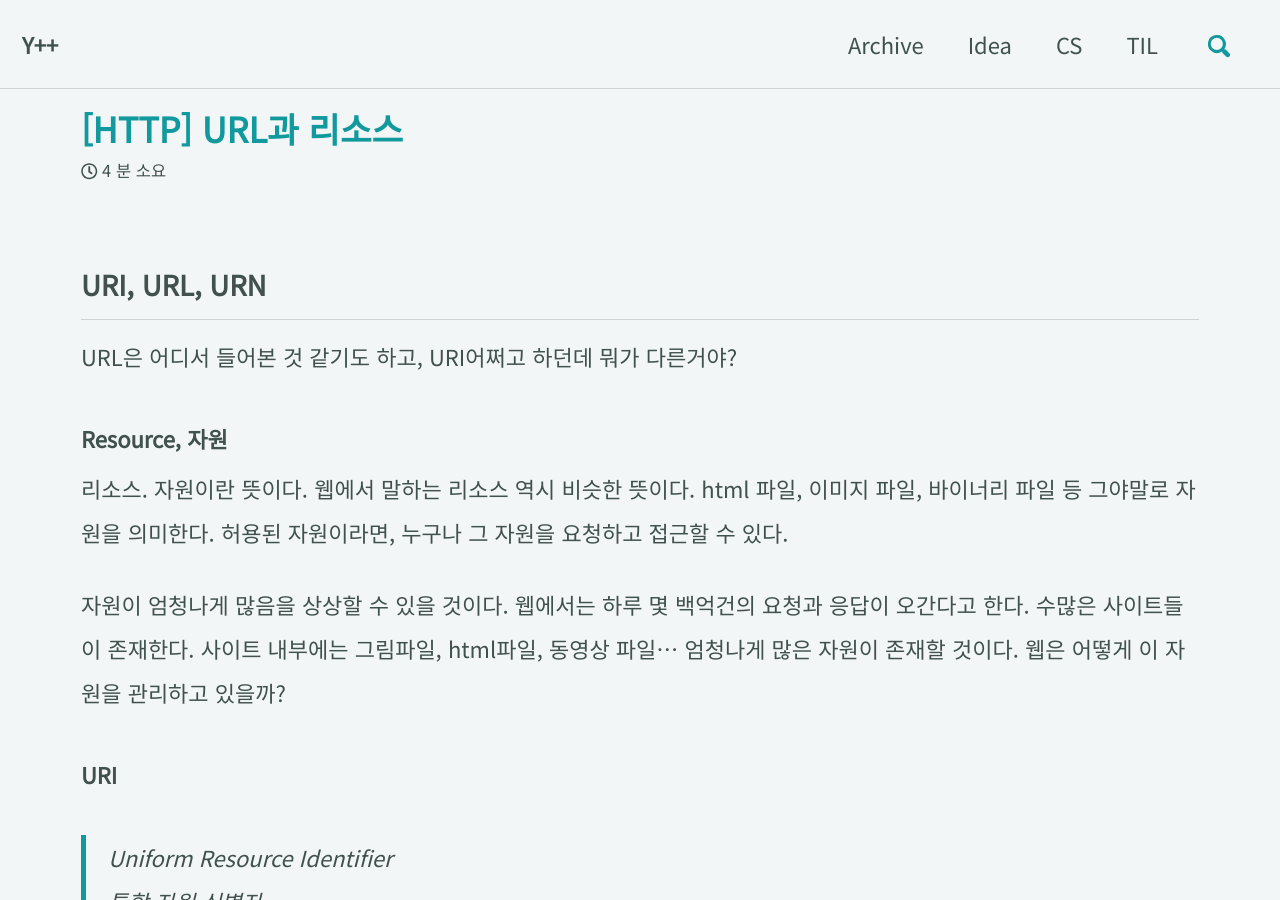
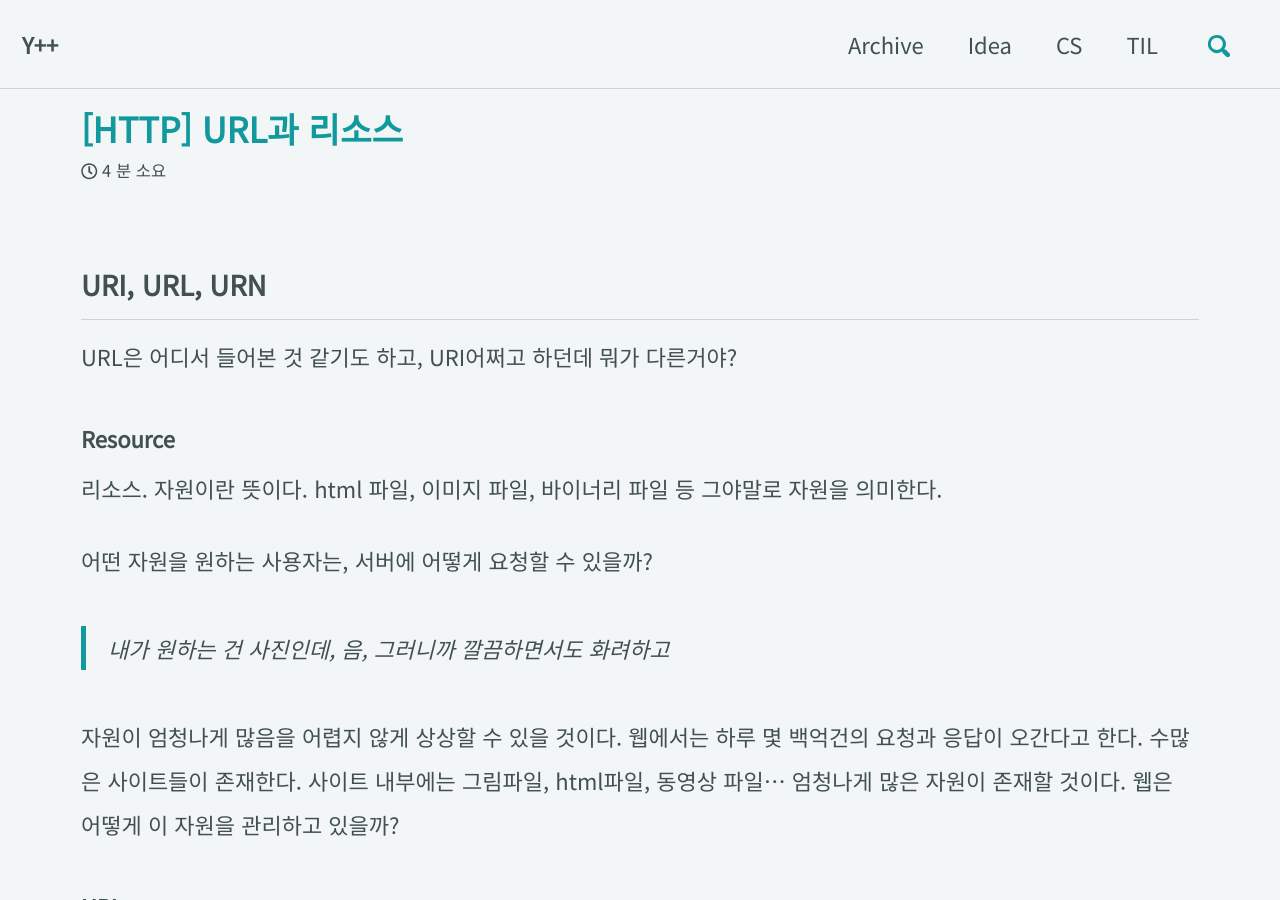
Before and after one commit to andole87/andole87.github.io, a Jekyll site: the page built from _posts/2019-07-11-http-url.md, in a window 1280 px wide and 900 px high. Built offline with Jekyll 4.4.1, drawn with Linux system fonts in a browser that asks for light colours; cached includes are drawn as plain includes; comment, search, counter and statistics services are not loaded; some of the changed text lies outside the part shown.

Commit message:
edit post

````diff
--- a/_posts/2019-07-11-http-url.md
+++ b/_posts/2019-07-11-http-url.md
@@ -10,11 +10,17 @@ comments: true
 
 URL은 어디서 들어본 것 같기도 하고, URI어쩌고 하던데 뭐가 다른거야?
 
-### Resource, 자원
+### Resource
 
-리소스. 자원이란 뜻이다. 웹에서 말하는 리소스 역시 비슷한 뜻이다. html 파일, 이미지 파일, 바이너리 파일 등 그야말로 자원을 의미한다. 허용된 자원이라면, 누구나 그 자원을 요청하고 접근할 수 있다.
+리소스. 자원이란 뜻이다. html 파일, 이미지 파일, 바이너리 파일 등 그야말로 자원을 의미한다.
 
-자원이 엄청나게 많음을 상상할 수 있을 것이다. 웹에서는 하루 몇 백억건의 요청과 응답이 오간다고 한다. 수많은 사이트들이 존재한다. 사이트 내부에는 그림파일, html파일, 동영상 파일… 엄청나게 많은 자원이 존재할 것이다. 웹은 어떻게 이 자원을 관리하고 있을까?
+어떤 자원을 원하는 사용자는, 서버에 어떻게 요청할 수 있을까?
+
+> 내가 원하는 건 사진인데, 음, 그러니까 깔끔하면서도 화려하고
+
+
+
+자원이 엄청나게 많음을 어렵지 않게 상상할 수 있을 것이다. 웹에서는 하루 몇 백억건의 요청과 응답이 오간다고 한다. 수많은 사이트들이 존재한다. 사이트 내부에는 그림파일, html파일, 동영상 파일… 엄청나게 많은 자원이 존재할 것이다. 웹은 어떻게 이 자원을 관리하고 있을까?
 
 ### URI
 
@@ -67,20 +73,9 @@ https://naver.com/woowa/course/level/1/andole/image.png
 
 **반드시** 순서를 지켜야 한다.
 
-- 스킴 : 어떤 프로토콜을 사용하는가? http, https, ftp, rtsp, file … 등등이 올 수 있다. 이어서 나오는 자원 정보가 어떤 프로토콜로 접근하는지 정의한다.
-- 사용자 이름, 비밀번호 :
-- 호스트 :
-- 포트 :
-- 경로 :
-- 파라미터 :
-
-- 질의(쿼리스트링) :
-
-
-
 | 구분                  |                                                              |
 | --------------------- | ------------------------------------------------------------ |
-| 스킴                  | 어떤 프로토콜을 사용하는가? http, https, ftp, rtsp, file … 등등이 올 수 있다. 이어서 나오는 자원 정보가 어떤 프로토콜로 접근하는지 정의한다. |
+| 스킴                  | 어떤 프로토콜을 사용하는가? `http`, `https`,`ftp`, `rtsp`, `file` … 등등이 올 수 있다. 이어서 나오는 자원 정보가 어떤 프로토콜로 접근하는지 정의한다. |
 | 사용자 이름, 비밀번호 | 공용 자원이 아닌 경우, 몇몇 프로토콜은 계정과 비밀번호를 요구하기도 한다. 예)FTP |
 | 호스트                | **서버** 를 뜻한다. naver.com, daum.net, google.com ...      |
 | 포트                  | 서버에 접근하기 위한 포트를 정의한다. 잘 알려진 포트의 경우 생략할 수 있다. (브라우저가 스킴을 보고 자동으로 붙여준다) HTTP는 80, HTTPS는 443, FTP는 21, SFTP는 22 ... |
@@ -134,5 +129,5 @@ URL은 US-ASCII 문자 집합으로만 표시할 수 있다. 그 외 알파벳
 이처럼, URL에는 `들어갈 수 없는` 문자들이 있다.
 
 ```
-% / . .. # ? ; : $ , + @ & =
+% / . .. # ? ; : $ , + @ & = {} | \ ~ [] ` <> "
 ```
````
